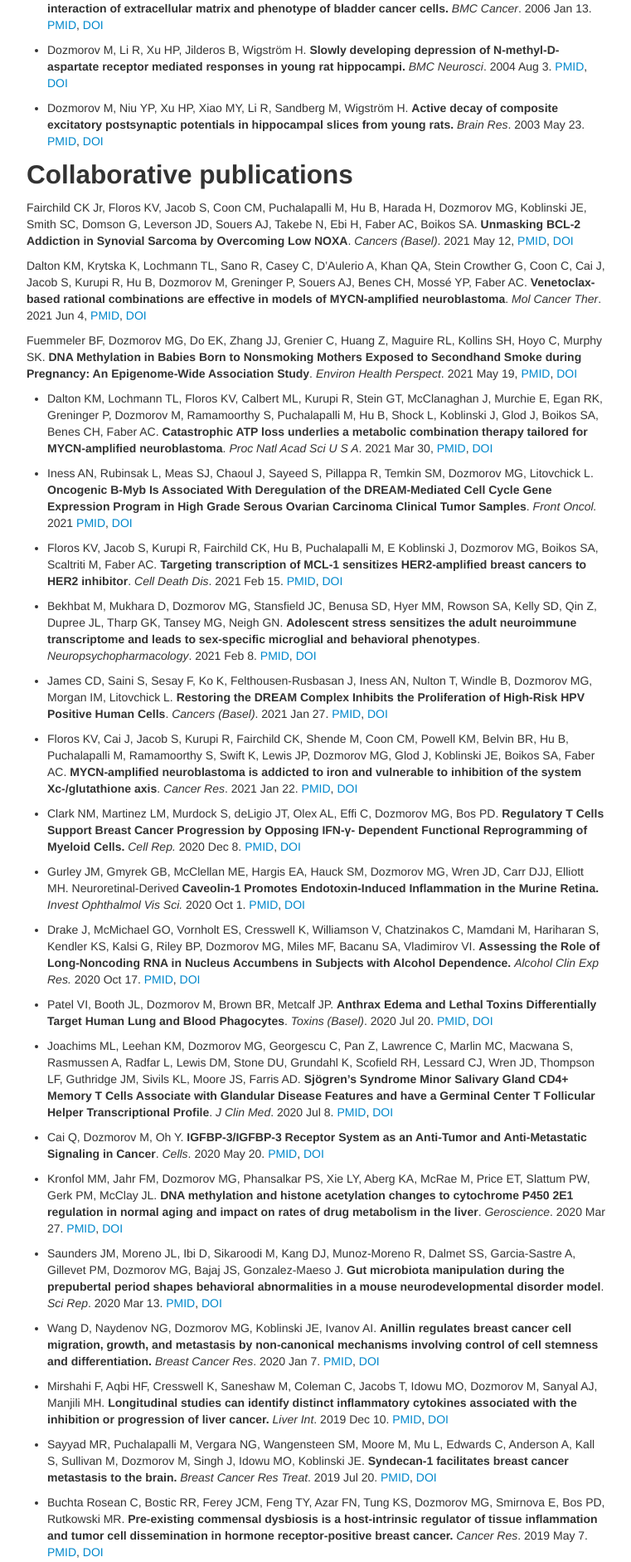
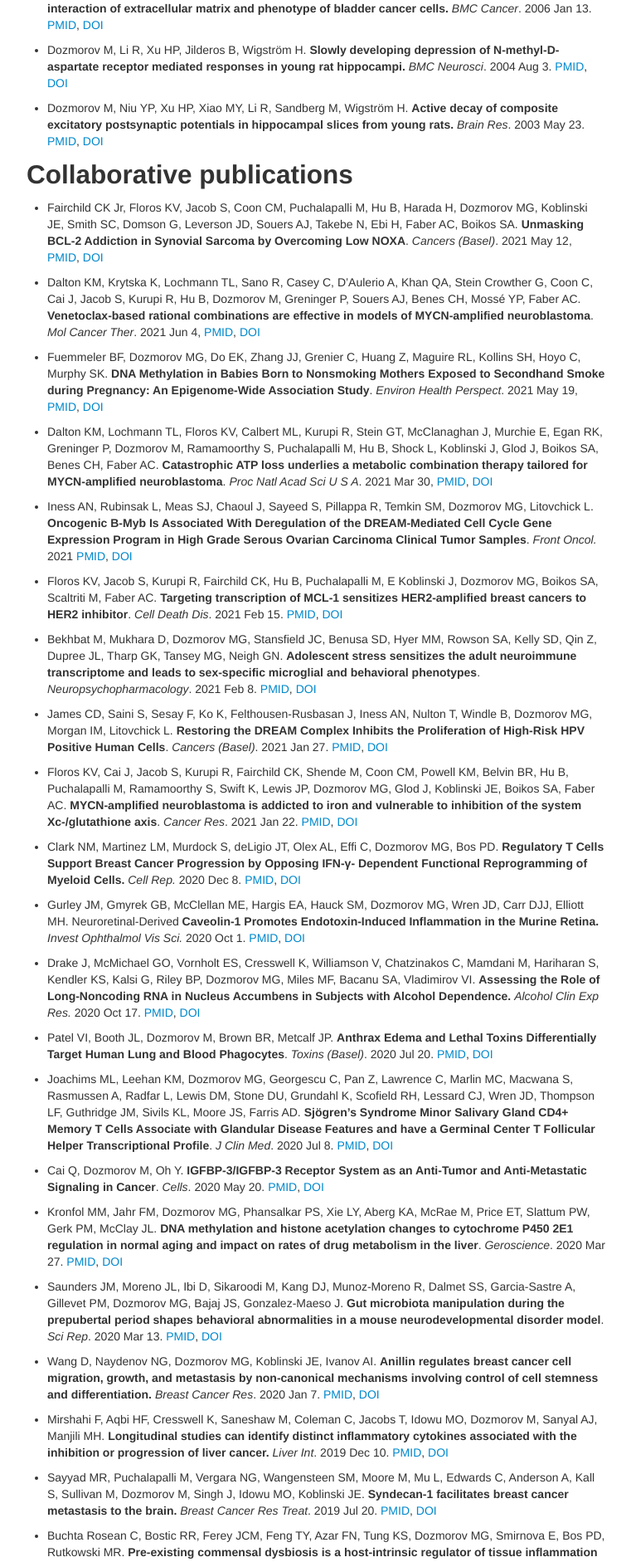
Before and after one commit to dozmorovlab/dozmorovlab.github.io, a Jekyll site: the page built from 02-pubs.md, in a window 1280 px wide. Shown: the part 2712-4594 px from the top of the page at 83% size, without its empty margins (258-1019 px from the left). Built offline with Jekyll 4.4.1, drawn with Linux system fonts in a browser that asks for light colours; comment, search, counter and statistics services are not loaded.

```diff
--- a/02-pubs.md
+++ b/02-pubs.md
@@ -99,11 +99,11 @@ permalink: "publications.html"
 
 ## Collaborative publications
 
-Fairchild CK Jr, Floros KV, Jacob S, Coon CM, Puchalapalli M, Hu B, Harada H, Dozmorov MG, Koblinski JE, Smith SC, Domson G, Leverson JD, Souers AJ, Takebe N, Ebi H, Faber AC, Boikos SA. **Unmasking BCL-2 Addiction in Synovial Sarcoma by Overcoming Low NOXA**. _Cancers (Basel)_. 2021 May 12, [PMID](https://www.ncbi.nlm.nih.gov/pubmed/34065859/), [DOI](https://doi.org/10.3390/cancers13102310) <span data-badge-type="4" data-doi="10.3390/cancers13102310" data-hide-no-mentions="true" class="altmetric-embed"> </span>
+- Fairchild CK Jr, Floros KV, Jacob S, Coon CM, Puchalapalli M, Hu B, Harada H, Dozmorov MG, Koblinski JE, Smith SC, Domson G, Leverson JD, Souers AJ, Takebe N, Ebi H, Faber AC, Boikos SA. **Unmasking BCL-2 Addiction in Synovial Sarcoma by Overcoming Low NOXA**. _Cancers (Basel)_. 2021 May 12, [PMID](https://www.ncbi.nlm.nih.gov/pubmed/34065859/), [DOI](https://doi.org/10.3390/cancers13102310) <span data-badge-type="4" data-doi="10.3390/cancers13102310" data-hide-no-mentions="true" class="altmetric-embed"> </span>
 
-Dalton KM, Krytska K, Lochmann TL, Sano R, Casey C, D'Aulerio A, Khan QA, Stein Crowther G, Coon C, Cai J, Jacob S, Kurupi R, Hu B, Dozmorov M, Greninger P, Souers AJ, Benes CH, Mossé YP, Faber AC. **Venetoclax-based rational combinations are effective in models of MYCN-amplified neuroblastoma**. _Mol Cancer Ther_. 2021 Jun 4, [PMID](https://www.ncbi.nlm.nih.gov/pubmed/34088831/), [DOI](https://doi.org/10.1158/1535-7163.MCT-20-0710) <span data-badge-type="4" data-doi="10.1158/1535-7163.MCT-20-0710" data-hide-no-mentions="true" class="altmetric-embed"> </span>
+- Dalton KM, Krytska K, Lochmann TL, Sano R, Casey C, D'Aulerio A, Khan QA, Stein Crowther G, Coon C, Cai J, Jacob S, Kurupi R, Hu B, Dozmorov M, Greninger P, Souers AJ, Benes CH, Mossé YP, Faber AC. **Venetoclax-based rational combinations are effective in models of MYCN-amplified neuroblastoma**. _Mol Cancer Ther_. 2021 Jun 4, [PMID](https://www.ncbi.nlm.nih.gov/pubmed/34088831/), [DOI](https://doi.org/10.1158/1535-7163.MCT-20-0710) <span data-badge-type="4" data-doi="10.1158/1535-7163.MCT-20-0710" data-hide-no-mentions="true" class="altmetric-embed"> </span>
 
-Fuemmeler BF, Dozmorov MG, Do EK, Zhang JJ, Grenier C, Huang Z, Maguire RL, Kollins SH, Hoyo C, Murphy SK. **DNA Methylation in Babies Born to Nonsmoking Mothers Exposed to Secondhand Smoke during Pregnancy: An Epigenome-Wide Association Study**. _Environ Health Perspect_. 2021 May 19, [PMID](https://www.ncbi.nlm.nih.gov/pubmed/34009014/), [DOI](https://doi.org/10.1289/EHP8099) <span data-badge-type="4" data-doi="10.1289/EHP8099" data-hide-no-mentions="true" class="altmetric-embed"> </span>
+- Fuemmeler BF, Dozmorov MG, Do EK, Zhang JJ, Grenier C, Huang Z, Maguire RL, Kollins SH, Hoyo C, Murphy SK. **DNA Methylation in Babies Born to Nonsmoking Mothers Exposed to Secondhand Smoke during Pregnancy: An Epigenome-Wide Association Study**. _Environ Health Perspect_. 2021 May 19, [PMID](https://www.ncbi.nlm.nih.gov/pubmed/34009014/), [DOI](https://doi.org/10.1289/EHP8099) <span data-badge-type="4" data-doi="10.1289/EHP8099" data-hide-no-mentions="true" class="altmetric-embed"> </span>
 
 - Dalton KM, Lochmann TL, Floros KV, Calbert ML, Kurupi R, Stein GT, McClanaghan J, Murchie E, Egan RK, Greninger P, Dozmorov M, Ramamoorthy S, Puchalapalli M, Hu B, Shock L, Koblinski J, Glod J, Boikos SA, Benes CH, Faber AC. **Catastrophic ATP loss underlies a metabolic combination therapy tailored for MYCN-amplified neuroblastoma**. _Proc Natl Acad Sci U S A_. 2021 Mar 30, [PMID](https://www.ncbi.nlm.nih.gov/pubmed/33762304/), [DOI](https://doi.org/10.1073/pnas.2009620118) <span data-badge-type="4" data-doi="10.1073/pnas.2009620118" data-hide-no-mentions="true" class="altmetric-embed"> </span>
 
```
